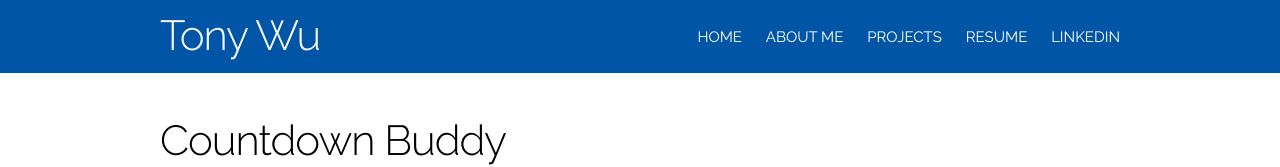
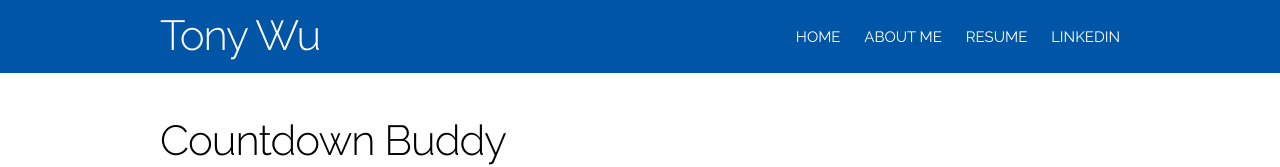
Before and after one commit to AmbiguousNinja/CountdownBuddy, a plain HTML site: page index.html in a window 1280 px wide. Shown: the top 167 px of the page. Drawn offline with Linux system fonts and the light colour scheme.

Commit message:
Removed projects page

```diff
--- a/index.html
+++ b/index.html
@@ -34,7 +34,6 @@
           <ul>
             <li><a href="https://tonyhuiwu.com/index.html">Home</a></li>
             <li><a href="https://tonyhuiwu.com/about.html">About Me</a></li>
-            <li><a href="https://tonyhuiwu.com/projects.html">Projects</a></li>
             <li><a href="https://tonyhuiwu.com/resume.html">Resume</a></li>
             <li><a href="https://www.linkedin.com/in/tonyhuiwu">Linkedin</a></li>
           </ul>
```
